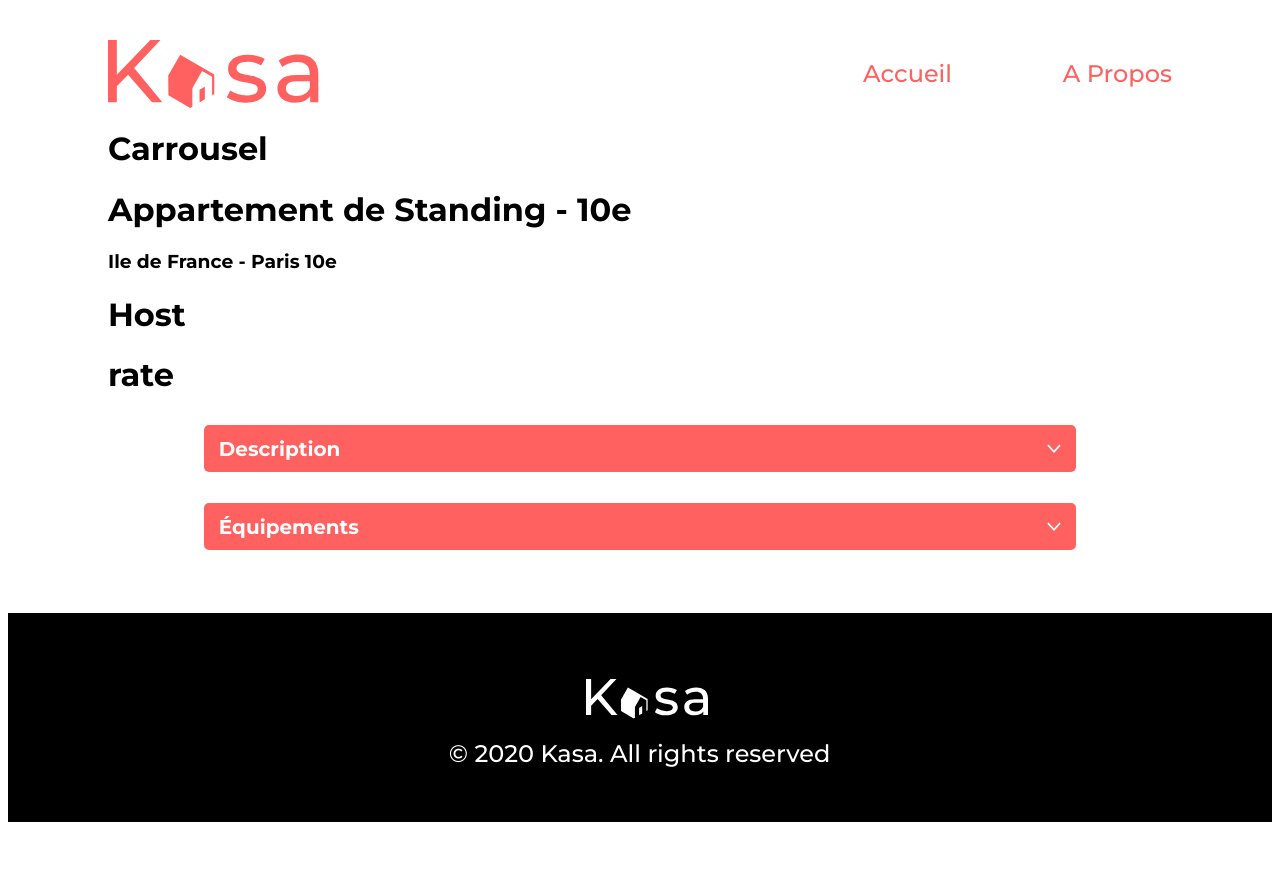
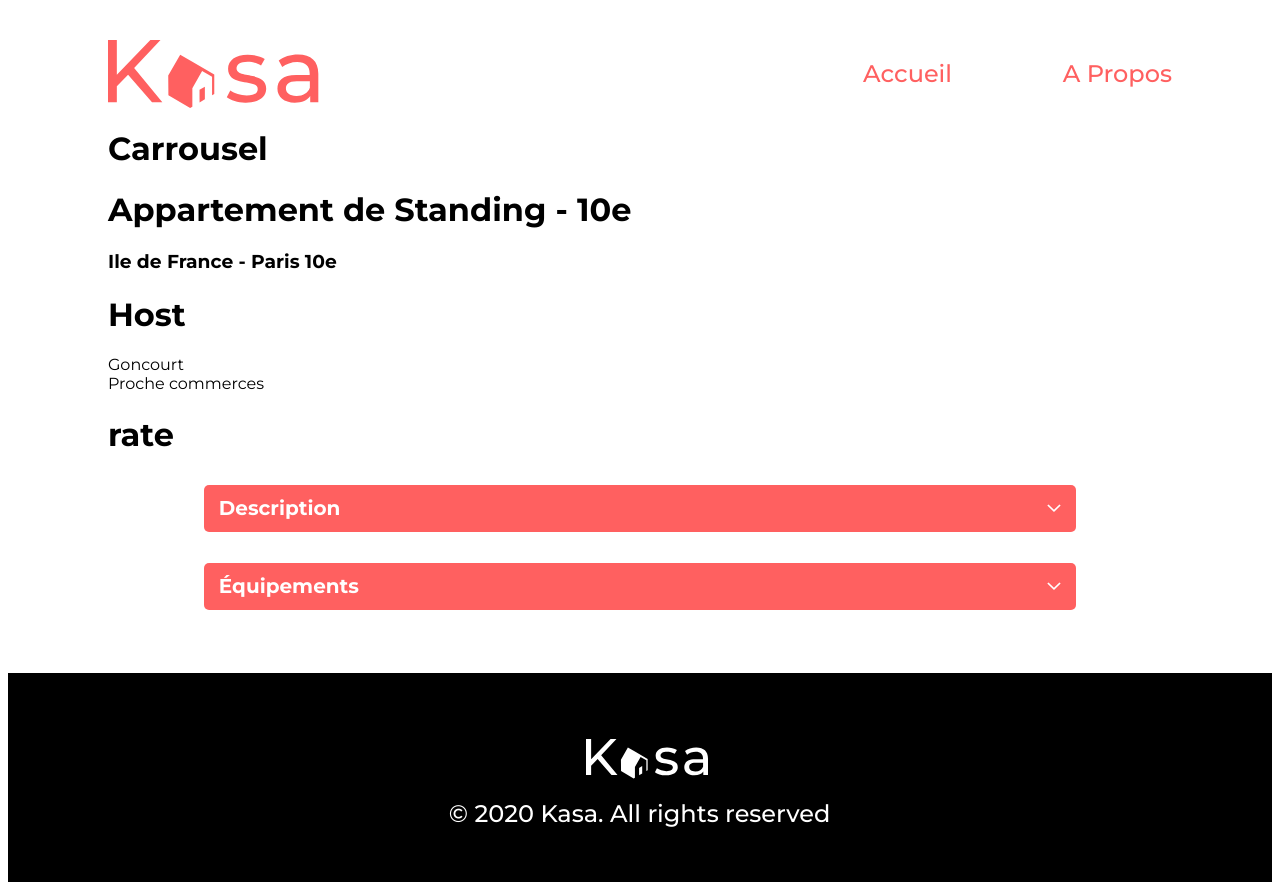
Before and after one commit to JaRoD41/P7-Kasa, a React (Create React App) app: page /logement/0979876d in a window 1280 px wide. Before the commit the page ends 830 px from the top, so only its background shows below. Built offline with nearby package versions, Linux system fonts and the light colour scheme.

Commit message:
implement tags

```diff
--- a/src/components/Cards/Card.scss
+++ b/src/components/Cards/Card.scss
@@ -29,19 +29,3 @@
         line-height: 25.67px;
     }
 }
-
-.cards-container{
-    display: flex;
-    justify-content: center;
-    width: 100%;
-    gap: 60px;
-    padding: 56px 0;
-    background-color: #F7F7F7;
-    border-radius: 25px;
-    margin: 43px 0;
-    flex-wrap: wrap;
-}
-
-.link_card_logement{
-    text-decoration: none;
-}
--- a/src/components/Carrousel/Carrousel.jsx
+++ b/src/components/Carrousel/Carrousel.jsx
@@ -1,4 +1,5 @@
 import React from 'react'
+import './Carrousel.scss'
 
 export default function Carrousel() {
   return (
--- a/src/components/Host/Host.jsx
+++ b/src/components/Host/Host.jsx
@@ -1,4 +1,5 @@
 import React from 'react'
+import './Host.scss'
 
 export default function Host() {
   return (
--- a/src/components/Rate/Rate.jsx
+++ b/src/components/Rate/Rate.jsx
@@ -1,4 +1,5 @@
 import React from 'react'
+import './Rate.scss'
 
 export default function Rate() {
   return (
--- a/src/components/Tag/Tag.jsx
+++ b/src/components/Tag/Tag.jsx
@@ -1,9 +1,10 @@
 import React from 'react'
+import './Tag.scss'
 
 export default function Tag(props) {
   return (
     <div>
-      <h1>{props.tag}</h1>
+      <div className='tagContainer'>{props.tag}</div>
     </div>
   )
 }
--- a/src/pages/FicheLogement/FicheLogement.jsx
+++ b/src/pages/FicheLogement/FicheLogement.jsx
@@ -8,15 +8,19 @@ import Tag from "../../components/Tag/Tag";
 import data from "../../datas/logements.json";
 
 export default function FicheLogement() {
-	const params = useParams()
-	const pickedAppart = data.find(({ id }) => id === params.id)
+	const params = useParams();
+	const pickedAppart = data.find(({ id }) => id === params.id);
+	const tags = pickedAppart.tags;
+	console.log(tags);
 	return (
 		<div key={params.id}>
 			<Carrousel />
 			<h1>{pickedAppart.title}</h1>
 			<h3>{pickedAppart.location}</h3>
 			<Host />
-			<Tag />
+			{tags.map((tag) => (
+				<Tag key={tag} tag={tag}/>
+			))}
 			<Rate />
 			<div className="collapse-fiche-content">
 				<Collapse
--- a/src/style/App.scss
+++ b/src/style/App.scss
@@ -44,3 +44,19 @@ main {
     text-decoration-line: underline;
   }
 }
+
+.cards-container{
+    display: flex;
+    justify-content: center;
+    width: 100%;
+    gap: 60px;
+    padding: 56px 0;
+    background-color: #F7F7F7;
+    border-radius: 25px;
+    margin: 43px 0;
+    flex-wrap: wrap;
+}
+
+.link_card_logement{
+    text-decoration: none;
+}
```
